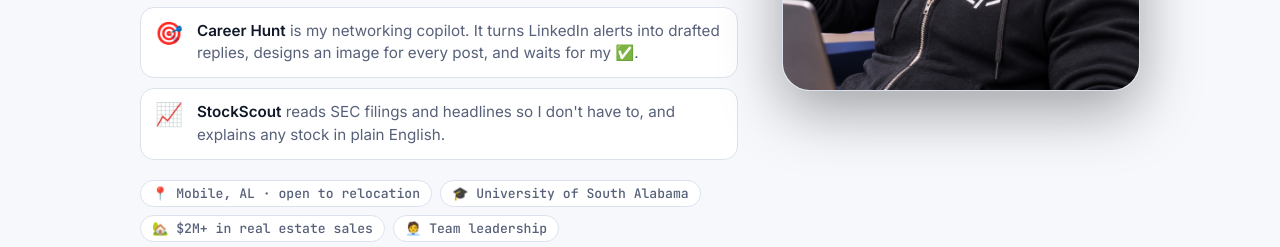
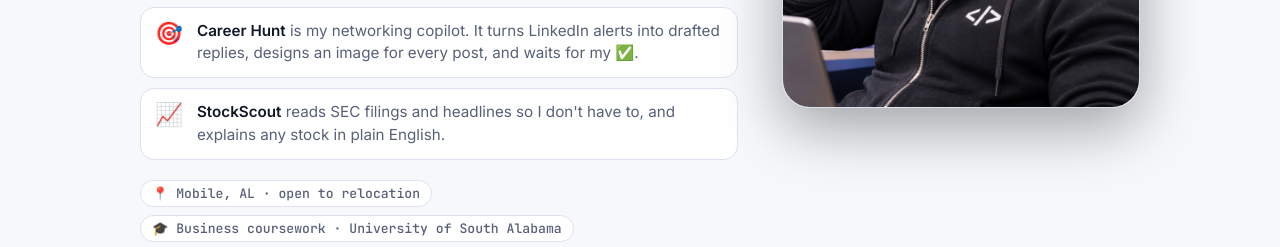
Before and after one commit to demetriusreynolds251-maker/demetriusreynolds251-maker.github.io, a plain HTML site: page index.html in a window 1280 px wide. Shown: the part 694-941 px from the top of the page. Drawn offline with Linux system fonts and the light colour scheme.

Commit message:
Rouses Team Lead on My path; coursework wording for South Alabama
Co-Authored-By: Claude Opus 5.5 <noreply@anthropic.com>

```diff
--- a/index.html
+++ b/index.html
@@ -91,7 +91,7 @@ footer{padding:36px 0 54px;color:var(--muted);font-size:.86rem;border-top:1px so
       <a class="build" href="#projects"><span class="bi">🎯</span><span><b>Career Hunt</b> is my networking copilot. It turns LinkedIn alerts into drafted replies, designs an image for every post, and waits for my ✅.</span></a>
       <a class="build" href="#projects"><span class="bi">📈</span><span><b>StockScout</b> reads SEC filings and headlines so I don't have to, and explains any stock in plain English.</span></a>
     </div>
-    <div class="tags"><span class="tag">📍 Mobile, AL · open to relocation</span><span class="tag">🎓 University of South Alabama</span><span class="tag">🏡 $2M+ in real estate sales</span><span class="tag">🧑‍💼 Team leadership</span><span class="tag">⚙️ Process improvement</span><span class="tag">🤝 Vendor negotiation</span><span class="tag">💵 Cost control</span><span class="tag">📊 SAP &amp; Excel</span></div>
+    <div class="tags"><span class="tag">📍 Mobile, AL · open to relocation</span><span class="tag">🎓 Business coursework · University of South Alabama</span><span class="tag">🏡 $2M+ in real estate sales</span><span class="tag">🧑‍💼 Team leadership</span><span class="tag">⚙️ Process improvement</span><span class="tag">🤝 Vendor negotiation</span><span class="tag">💵 Cost control</span><span class="tag">📊 SAP &amp; Excel</span></div>
     <div class="cta">
       <a class="btn primary" href="https://www.linkedin.com/in/demetrius-reynolds/" target="_blank" rel="noopener">🤝 Connect on LinkedIn</a>
       <a class="btn" href="#projects">🧪 See what I've built</a>
@@ -118,6 +118,7 @@ footer{padding:36px 0 54px;color:var(--muted);font-size:.86rem;border-top:1px so
   <div class="path">
     <div class="step reveal"><div class="yr">2020 – NOW</div><h3>🚚 Operations Manager · Way to Go Logistics</h3><p>Leading logistics operations: keeping freight, vendors, costs and schedules moving in the right direction.</p></div>
     <div class="step reveal"><div class="yr">2016 – 2020</div><h3>🏡 Realtor · RE/MAX Realty Professionals</h3><p>Helped buyers and sellers in Mobile and closed over <b>$2 million</b> in sales. Learned negotiation, follow-through, and how to earn trust fast.</p></div>
+    <div class="step reveal"><div class="yr">2016 – 2020</div><h3>🛒 Team Lead · Rouses</h3><p>Led a team on the floor at the same time: shifts, training and keeping the store running smoothly.</p></div>
     <div class="step reveal"><div class="yr">2015 – 2018</div><h3>🏗️ Construction project manager · PH Company</h3><p>Kept construction projects on schedule and on budget by coordinating crews, materials and timelines.</p></div>
     <div class="step reveal" style="padding-bottom:0"><div class="yr">2013 – 2015</div><h3>🍽️ Captain D's · crew to manager in under a year</h3><p>My first job. Within a year I was managing the store: inventory, bank deposits and everything else a manager does.</p></div>
   </div>
```
